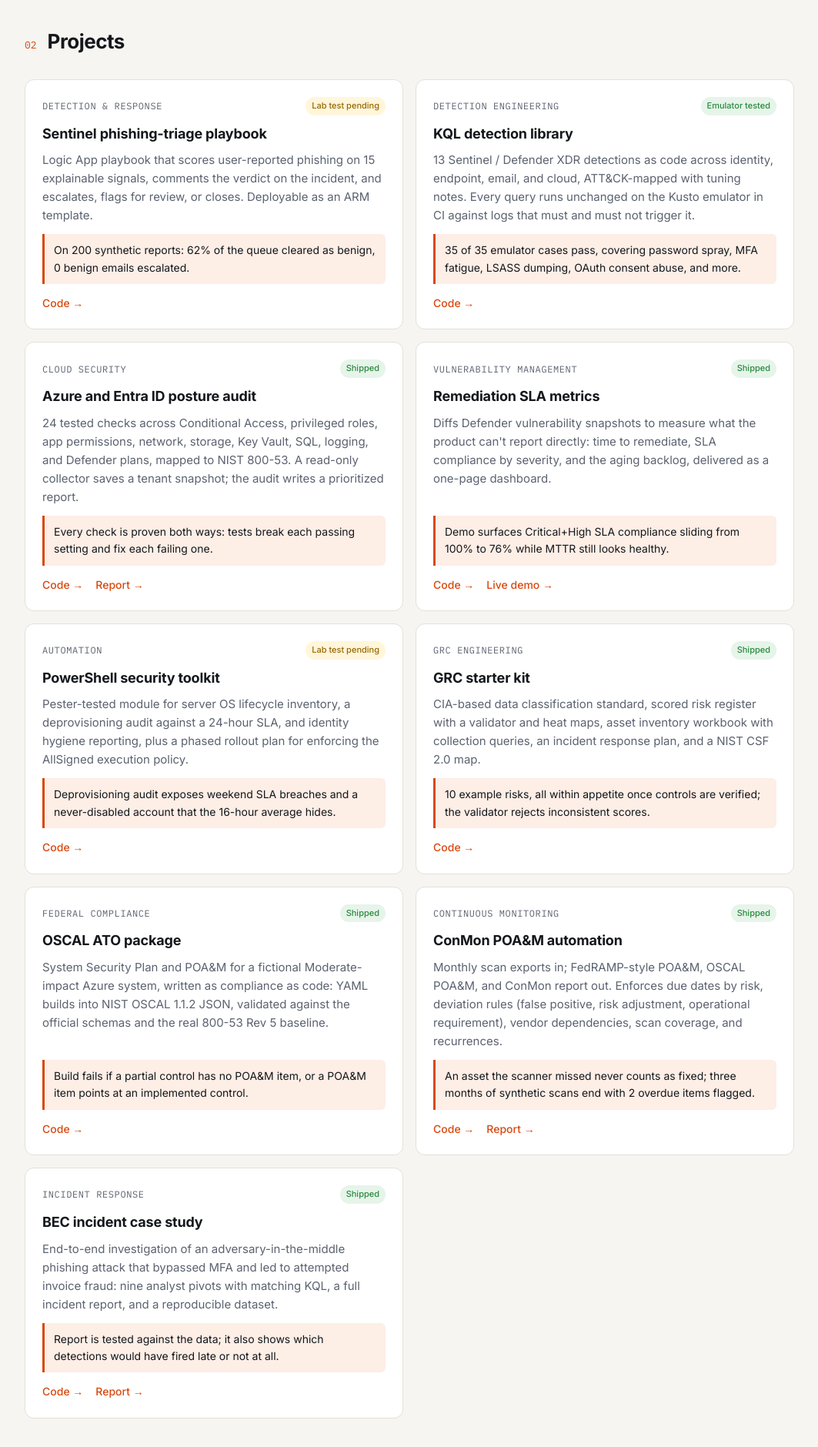
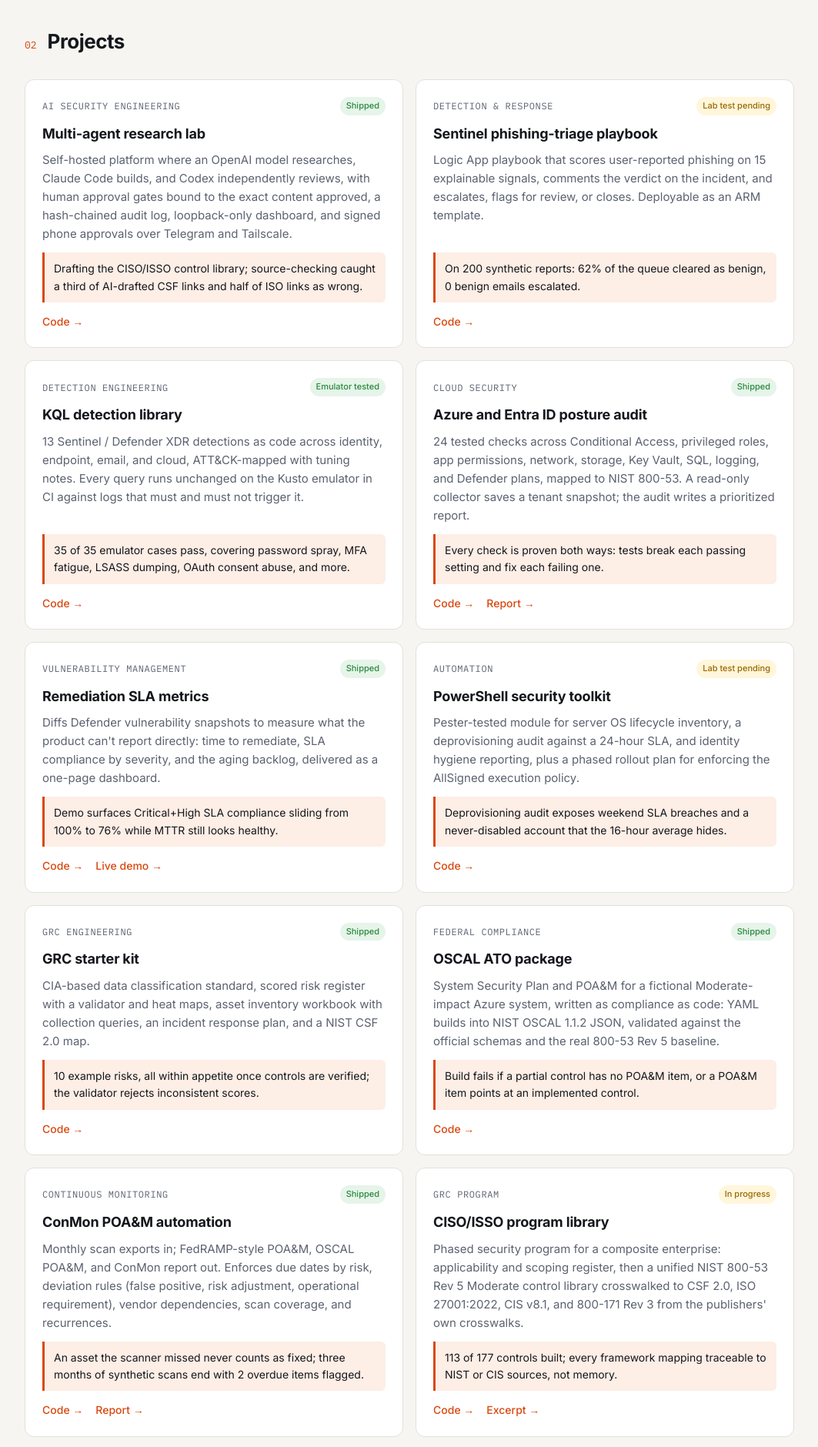
Before and after one commit to sbsmith340/sbsmith340.github.io, a plain HTML site: page index.html in a window 1280 px wide. Shown: the part 1260-3140 px from the top of the page at 77% size, without its empty margins (108-1171 px from the left). Drawn offline with Linux system fonts and the light colour scheme.

Commit message:
Add multi-agent research lab and CISO/ISSO program library projects

```diff
--- a/index.html
+++ b/index.html
@@ -258,6 +258,13 @@
 const GH = "https://github.com/sbsmith340";
 const projects = [
   {
+    show: true, status: "shipped", kind: "AI security engineering",
+    title: "Multi-agent research lab",
+    summary: "Self-hosted platform where an OpenAI model researches, Claude Code builds, and Codex independently reviews, with human approval gates bound to the exact content approved, a hash-chained audit log, loopback-only dashboard, and signed phone approvals over Telegram and Tailscale.",
+    outcome: "Drafting the CISO/ISSO control library; source-checking caught a third of AI-drafted CSF links and half of ISO links as wrong.",
+    repo: GH + "/multi-agent-research-lab", writeup: ""
+  },
+  {
     show: true, status: "built", kind: "Detection & response",
     title: "Sentinel phishing-triage playbook",
     summary: "Logic App playbook that scores user-reported phishing on 15 explainable signals, comments the verdict on the incident, and escalates, flags for review, or closes. Deployable as an ARM template.",
@@ -314,6 +321,13 @@
     repo: GH + "/conmon-poam-automation", writeup: GH + "/conmon-poam-automation/blob/main/reports/conmon-2026-09.md", writeupLabel: "Report"
   },
   {
+    show: true, status: "wip", kind: "GRC program",
+    title: "CISO/ISSO program library",
+    summary: "Phased security program for a composite enterprise: applicability and scoping register, then a unified NIST 800-53 Rev 5 Moderate control library crosswalked to CSF 2.0, ISO 27001:2022, CIS v8.1, and 800-171 Rev 3 from the publishers' own crosswalks.",
+    outcome: "113 of 177 controls built; every framework mapping traceable to NIST or CIS sources, not memory.",
+    repo: GH + "/cybersecurity-program-library", writeup: GH + "/cybersecurity-program-library/blob/main/deliverables/Phase3_Unified_Control_Library_excerpt.pdf", writeupLabel: "Excerpt"
+  },
+  {
     show: true, status: "shipped", kind: "Incident response",
     title: "BEC incident case study",
     summary: "End-to-end investigation of an adversary-in-the-middle phishing attack that bypassed MFA and led to attempted invoice fraud: nine analyst pivots with matching KQL, a full incident report, and a reproducible dataset.",
```
